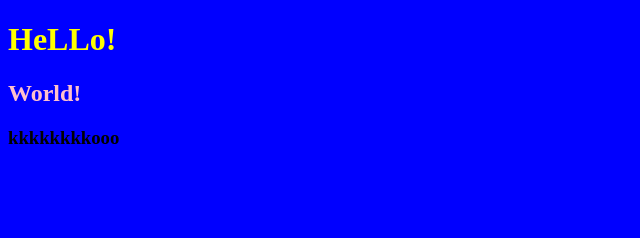
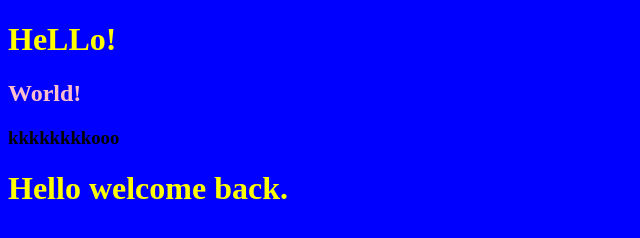
Before and after one commit to KaiChinYang/Git-Practice, a plain HTML site: page index.html in a window 1280 px wide. Shown: the whole page, without its empty margins (0-640 px from the left). Drawn offline with Linux system fonts and the light colour scheme.

Commit message:
add Hello welcome Div

```diff
--- a/index.html
+++ b/index.html
@@ -10,5 +10,6 @@
     <h1>HeLLo!</h1>
     <h2>World!</h2>
     <h3>kkkkkkkkooo</h3>
+    <div><h1>Hello welcome back.</h1></div>
 </body>
 </html>
```
